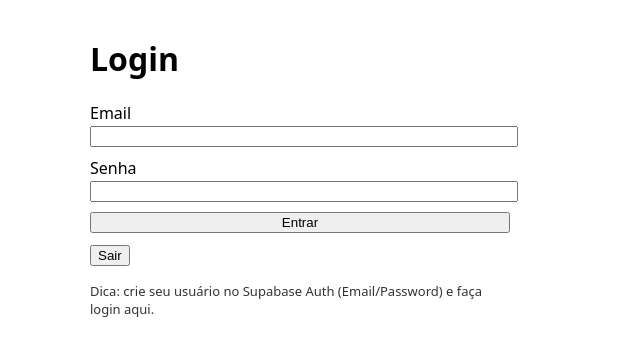
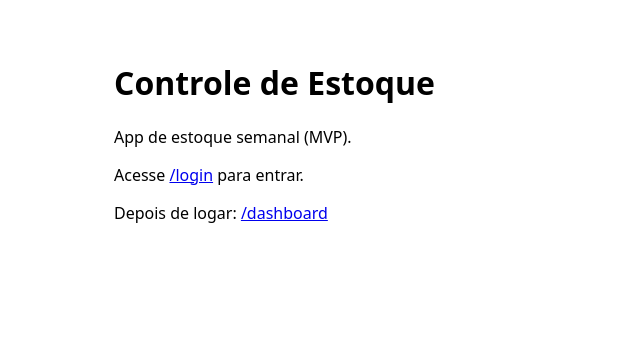
Before and after one commit to renatocosta1984-design/controle-estoque, a Next.js app: page /login in a window 1280 px wide. Shown: the top 356 px of the page, without its empty margins (0-640 px from the left). Built offline with nearby package versions, Linux system fonts and the light colour scheme; no server answers.

Commit message:
Update page.tsx

```diff
--- a/src/app/(auth)/login/page.tsx
+++ b/src/app/(auth)/login/page.tsx
@@ -1,7 +1,16 @@
 export const dynamic = 'force-dynamic';
 
-import LoginClient from './LoginClient';
-
 export default function Page() {
-  return <LoginClient />;
+  return (
+    <main style={{ padding: 24 }}>
+      <h1>Controle de Estoque</h1>
+      <p>App de estoque semanal (MVP).</p>
+      <p>
+        Acesse <a href="/login">/login</a> para entrar.
+      </p>
+      <p>
+        Depois de logar: <a href="/dashboard">/dashboard</a>
+      </p>
+    </main>
+  );
 }
```
